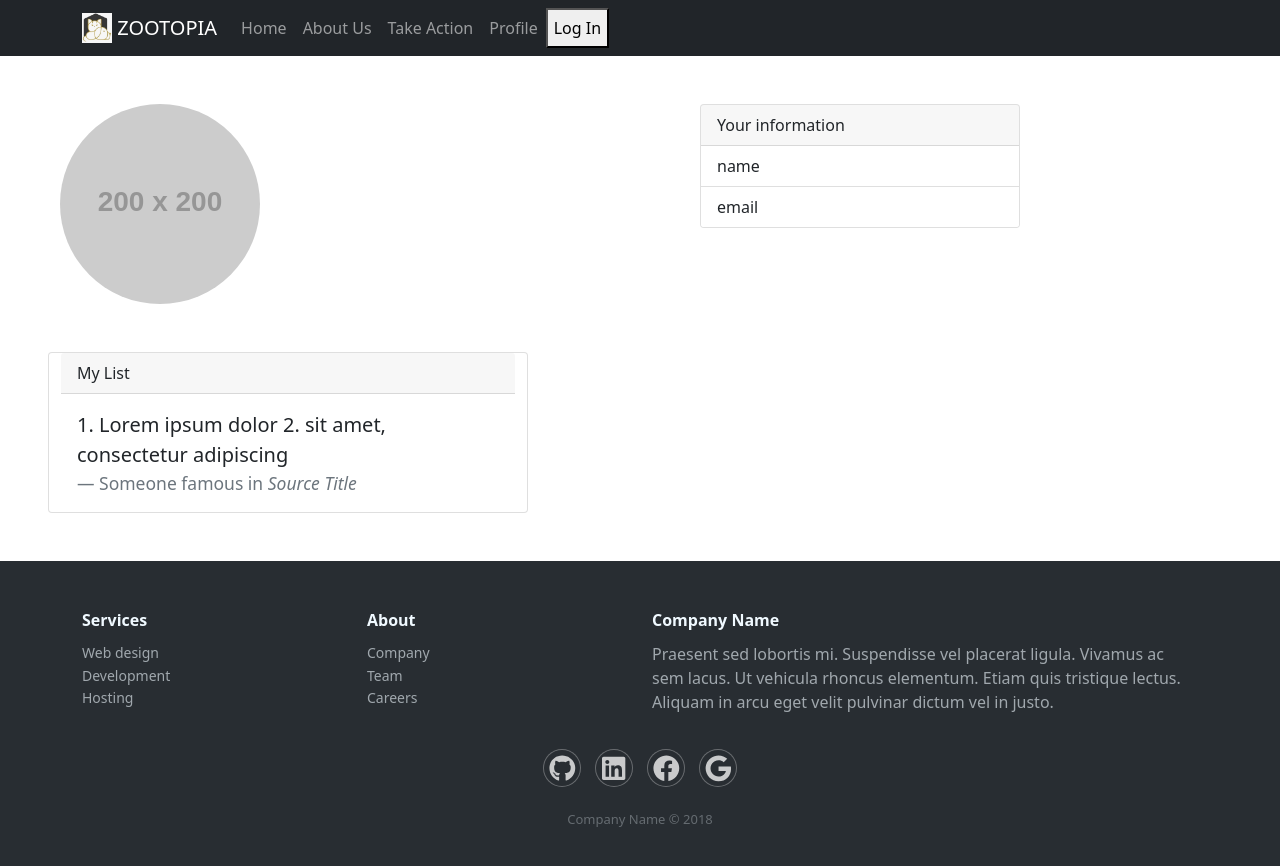
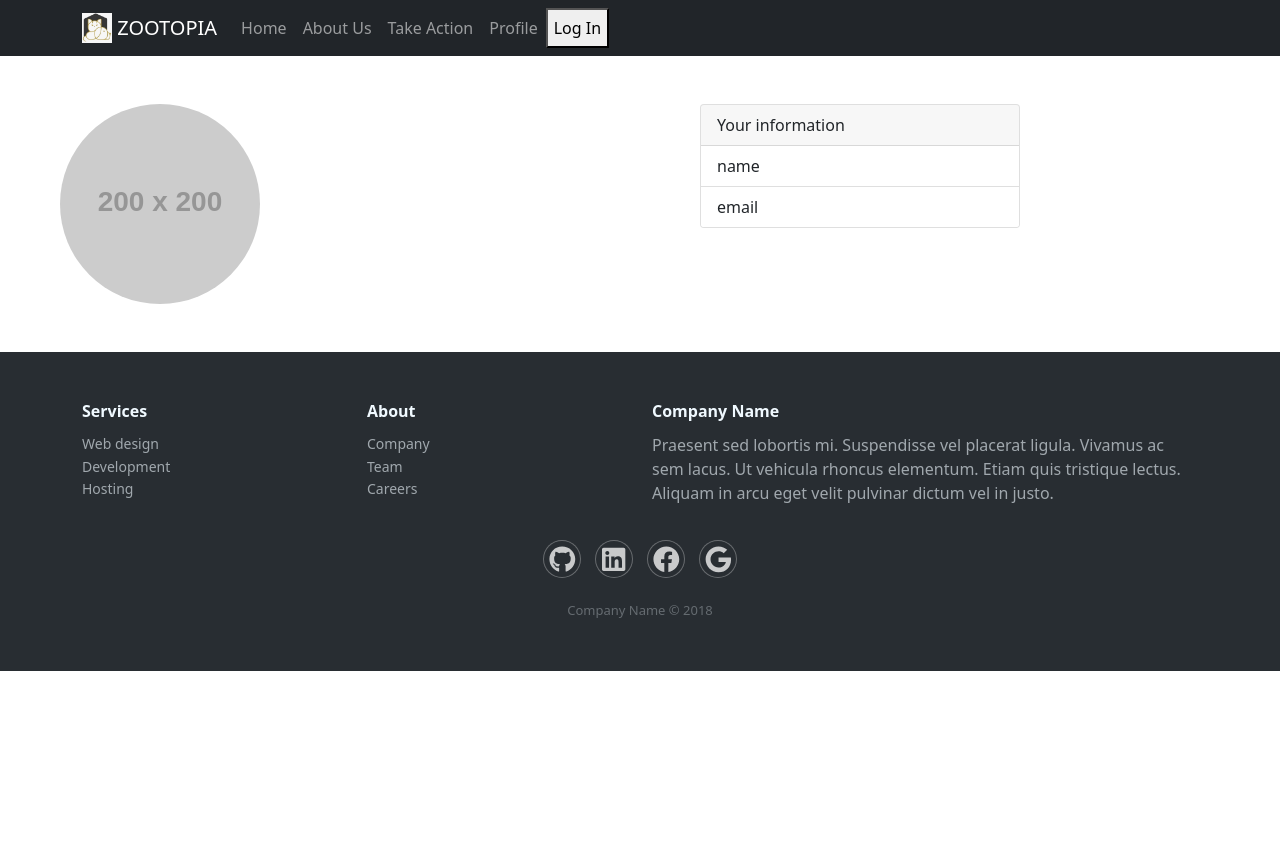
Before and after one commit to cyclones-team/shelter-frontend, a React (Create React App) app: page /profile in a window 1280 px wide. Shown: the top 866 px of the page. After the commit the page ends 800 px from the top, so only its background shows below. Built offline with nearby package versions, Linux system fonts and the light colour scheme.

Commit message:
upgrade package

```diff
--- a/src/components/Profile.js
+++ b/src/components/Profile.js
@@ -27,24 +27,6 @@ export class Profile extends Component {
               </Card>
             </Col>
           </Row>
-          <Row className="mt-5">
-            <Card style={{ width: "30rem" }}>
-              <Card.Header>My List</Card.Header>
-              <Card.Body>
-                <blockquote className="blockquote mb-0">
-                  <p>
-                    1. Lorem ipsum dolor
-                    2. sit amet, consectetur adipiscing
-
-                  </p>
-                  <footer className="blockquote-footer">
-                    Someone famous in{" "}
-                    <cite title="Source Title">Source Title</cite>
-                  </footer>
-                </blockquote>
-              </Card.Body>
-            </Card>
-          </Row>
         </Container>
         <Footer/>
       </>
```
Also changed, not shown: 1 other file (tests, documents, lock files or other folders).
